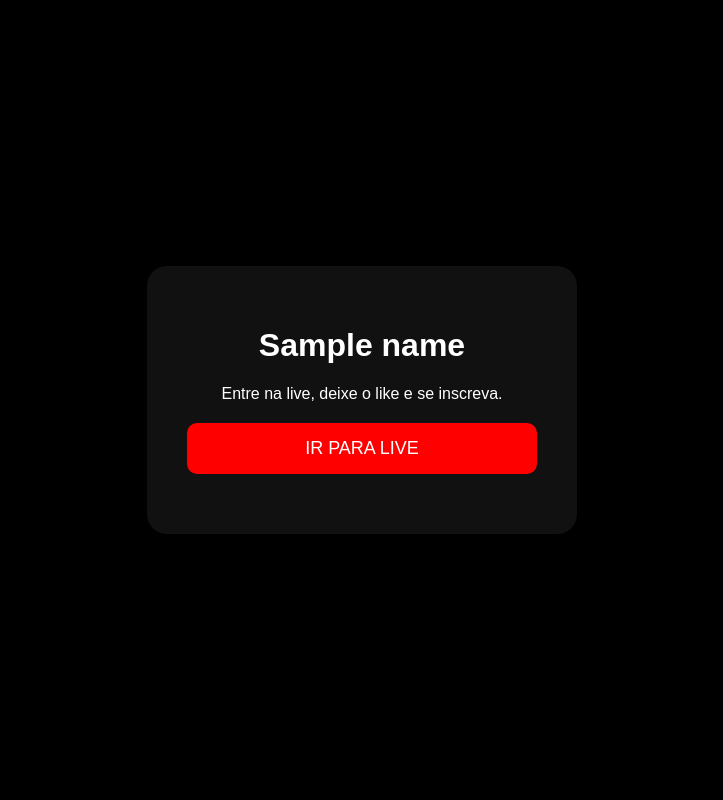
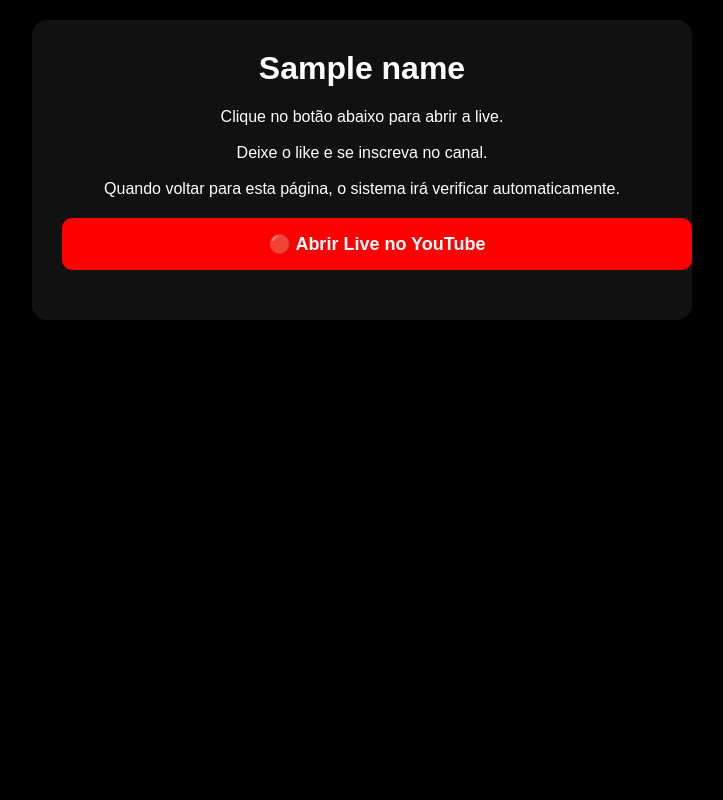
Before and after one commit to dudua9356-beep/sistema-youtube-, a Flask app: template templates/campanha.html in a window 1280 px wide. Shown: the whole page, without its empty margins (278-1001 px from the left). Run offline with Flask 3, Linux system fonts and the light colour scheme; the template is opened without the code that fills it: most values are stand-ins (such as "Sample title", 1, 10 or a date in 2020).

Commit message:
Update campanha.html

```diff
--- a/templates/campanha.html
+++ b/templates/campanha.html
@@ -1,171 +1,192 @@
 <!DOCTYPE html>
-<html lang="pt-br">
+<html lang="pt-BR">
 <head>
-
 <meta charset="UTF-8">
-
-<meta
-name="viewport"
-content="width=device-width, initial-scale=1.0"
->
-
+<meta name="viewport" content="width=device-width, initial-scale=1.0">
 <title>{{ name }}</title>
 
 <style>
-
 body{
+    margin:0;
+    padding:20px;
     background:#000;
     color:#fff;
-    font-family:Arial;
-    display:flex;
-    justify-content:center;
-    align-items:center;
-    height:100vh;
-    margin:0;
+    font-family:Arial, sans-serif;
 }
 
-.box{
+.container{
+    max-width:600px;
+    margin:0 auto;
     background:#111;
-    padding:40px;
-    border-radius:20px;
+    border-radius:15px;
+    padding:30px;
     text-align:center;
-    width:350px;
+    box-shadow:0 0 20px rgba(0,0,0,.5);
 }
 
-a{
+h1{
+    margin-top:0;
+}
+
+.botao{
     display:block;
+    width:100%;
+    padding:15px;
+    margin:20px 0;
     background:#ff0000;
     color:#fff;
-    padding:15px;
+    text-decoration:none;
     border-radius:10px;
-    text-decoration:none;
-    margin-top:20px;
     font-size:18px;
+    font-weight:bold;
 }
 
 #status{
     margin-top:20px;
     font-size:20px;
-}
-
-.barra{
-    width:100%;
-    height:20px;
-    background:#333;
-    border-radius:20px;
-    overflow:hidden;
-    margin-top:20px;
+    font-weight:bold;
+    color:#ffd700;
     display:none;
 }
 
-.progresso{
-    height:100%;
-    width:0%;
-    background:#00cc66;
-    transition:1s;
+.progress{
+    width:100%;
+    height:10px;
+    background:#333;
+    border-radius:10px;
+    overflow:hidden;
+    margin-top:15px;
+    display:none;
 }
 
+.bar{
+    width:0%;
+    height:100%;
+    background:#00ff66;
+    transition:width 1s linear;
+}
 </style>
-
 </head>
 <body>
 
-<div class="box">
+<div class="container">
 
     <h1>{{ name }}</h1>
 
     <p>
-Entre na live, deixe o like
-e se inscreva.
+        Clique no botão abaixo para abrir a live.
+        <br><br>
+        Deixe o like e se inscreva no canal.
+        <br><br>
+        Quando voltar para esta página,
+        o sistema irá verificar automaticamente.
     </p>
 
+    <!-- BOTÃO DA LIVE -->
     <a
         href="{{ youtube_url }}"
         target="_blank"
-id="youtubeBtn"
+        class="botao"
+        id="btnLive"
     >
-IR PARA LIVE
+        🔴 Abrir Live no YouTube
     </a>
 
-<div id="status"></div>
+    <!-- STATUS -->
+    <div id="status">
+        ⏳ Verificando...
+    </div>
 
-<div class="barra" id="barra">
-    <div
-    class="progresso"
-    id="progresso"
-    ></div>
+    <!-- PROGRESSO -->
+    <div class="progress" id="progress">
+        <div class="bar" id="bar"></div>
     </div>
 
 </div>
 
 <script>
+let verificando = false;
 
-const youtubeBtn =
-document.getElementById("youtubeBtn")
+// chave única da campanha
+const chave = "campanha_{{ slug }}";
 
-const statusDiv =
-document.getElementById("status")
+// quando abrir a live
+document.getElementById("btnLive").addEventListener("click", function() {
+    localStorage.setItem(chave, "1");
+});
 
-const barra =
-document.getElementById("barra")
+// detectar retorno
+function detectarRetorno() {
 
-const progresso =
-document.getElementById("progresso")
+    if (localStorage.getItem(chave) === "1") {
 
-youtubeBtn.addEventListener(
-"click",
-() => {
+        localStorage.removeItem(chave);
 
-    statusDiv.innerHTML =
-    "Verificando interação..."
+        iniciarVerificacao();
+    }
+}
 
-    barra.style.display = "block"
+window.addEventListener("focus", detectarRetorno);
 
-    let tempo = 30
+document.addEventListener("visibilitychange", function() {
 
-    let progressoAtual = 0
+    if (document.visibilityState === "visible") {
 
-    const intervalo =
-    setInterval(() => {
+        detectarRetorno();
+    }
+});
 
-        tempo--
+// iniciar verificação
+function iniciarVerificacao() {
 
-        progressoAtual += 3.33
+    if (verificando) return;
 
-        progresso.style.width =
-        progressoAtual + "%"
+    verificando = true;
 
-        statusDiv.innerHTML =
-        "Verificando... "
-        + tempo + "s"
+    document.getElementById("btnLive").style.display = "none";
 
-        if (tempo <= 0) {
+    document.getElementById("status").style.display = "block";
 
-            clearInterval(intervalo)
+    document.getElementById("progress").style.display = "block";
 
-            fetch(
-            "/campanha/{{ slug }}/verificado"
-            )
+    let segundos = 30;
+
+    const status = document.getElementById("status");
+
+    const bar = document.getElementById("bar");
+
+    const intervalo = setInterval(function() {
+
+        segundos--;
+
+        const progresso = ((30 - segundos) / 30) * 100;
+
+        bar.style.width = progresso + "%";
+
+        if (segundos > 0) {
+
+            status.innerHTML =
+                "⏳ Verificando... " + segundos + "s";
+
+        } else {
+
+            clearInterval(intervalo);
+
+            status.innerHTML =
+                "🎉 Sorteio liberado!";
+
+            // marca verificação no servidor
+            fetch("/campanha/{{ slug }}/verificado")
             .then(() => {
 
-                statusDiv.innerHTML =
-                "Acesso liberado!"
-
-                setTimeout(() => {
-
+                // libera sorteio protegido
                 window.location.href =
-                    "/campanha/{{ slug }}/liberar"
-
-                }, 2000)
-
-            })
-
+                    "/campanha/{{ slug }}/liberar";
+            });
         }
 
-    }, 1000)
-
-})
-
+    }, 1000);
+}
 </script>
 
 </body>
```
Lines whose indentation alone changed are shown as unchanged.
